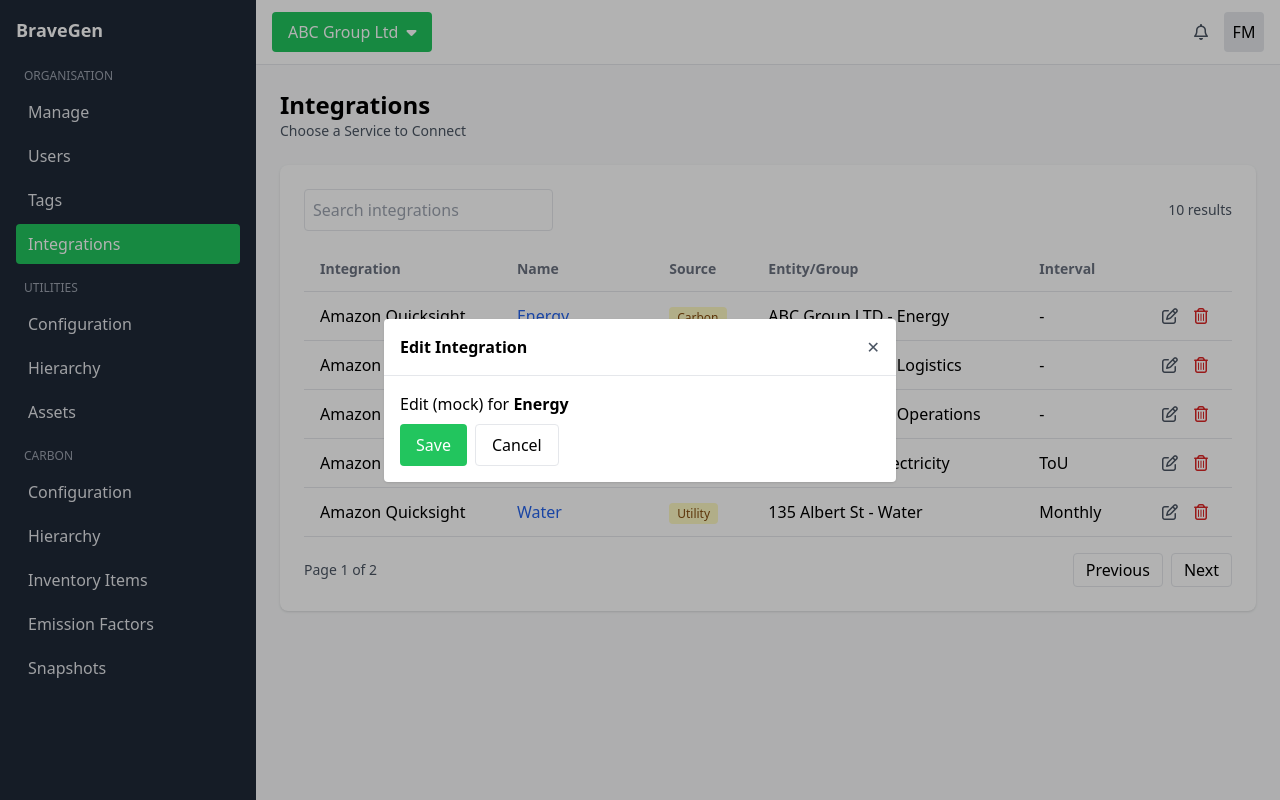
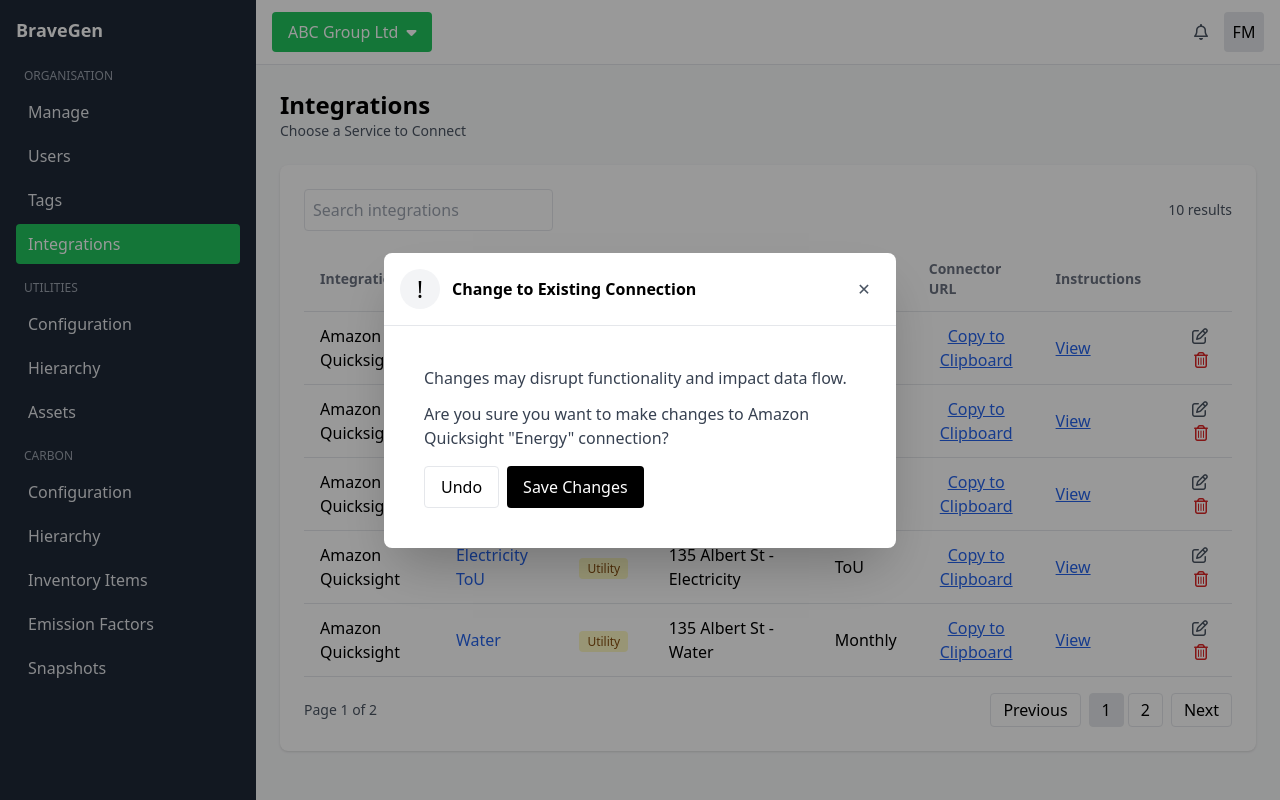
Before and after one commit to kydovirtuevision/exam, a React (Vite) app: page /Settings/Integrations in a window 1280 px wide. Both pictures are taken after a click on the button 1170 px from the left and 316 px from the top of the page. Built offline with nearby package versions, Linux system fonts and the light colour scheme; a small style sheet from the web is missing.

Commit message:
feat: wire table to service, add connector URL/instructions, copy-to-clipboard, numbered pagination and improved modals

```diff
--- a/src/components/IntegrationsTable.jsx
+++ b/src/components/IntegrationsTable.jsx
@@ -1,22 +1,6 @@
-import React, {useState, useMemo} from 'react'
-import mockData from '../data/mockIntegrations'
+import React, { useState, useMemo, useEffect } from 'react'
+import { getIntegrations } from '../services/integrationsService'
 import Modal from './Modal'
-
-function TableRow({row, onEdit, onDelete}){
-  return (
-    <tr className="border-b">
-      <td className="px-4 py-3">{row.integration}</td>
-      <td className="px-4 py-3 text-blue-600">{row.name}</td>
-      <td className="px-4 py-3"><span className="text-xs bg-yellow-100 text-yellow-800 px-2 py-0.5 rounded">{row.source}</span></td>
-      <td className="px-4 py-3">{row.entity}</td>
-      <td className="px-4 py-3">{row.interval || '-'}</td>
-      <td className="px-4 py-3 text-right">
-        <button onClick={()=>onEdit(row)} className="text-gray-600 px-2"><i className="fa-regular fa-pen-to-square" /></button>
-        <button onClick={()=>onDelete(row)} className="text-red-600 px-2"><i className="fa-regular fa-trash-can" /></button>
-      </td>
-    </tr>
-  )
-}
 
 export default function IntegrationsTable(){
   const [query, setQuery] = useState('')
@@ -24,23 +8,45 @@
   const [pageSize] = useState(5)
   const [editRow, setEditRow] = useState(null)
   const [deleteRow, setDeleteRow] = useState(null)
+  const [data, setData] = useState([])
+  const [loading, setLoading] = useState(true)
+
+  useEffect(()=>{
+    let mounted = true
+    setLoading(true)
+    getIntegrations().then(items => { if(mounted){ setData(items); setLoading(false) } })
+    return ()=> { mounted = false }
+  }, [])
 
   const filtered = useMemo(()=>{
     const q = query.trim().toLowerCase()
-    if(!q) return mockData
-    return mockData.filter(r =>
-      r.name.toLowerCase().includes(q) || r.integration.toLowerCase().includes(q) || r.source.toLowerCase().includes(q)
+    if(!q) return data
+    return data.filter(r =>
+      r.name.toLowerCase().includes(q) || r.integration.toLowerCase().includes(q) || r.source.toLowerCase().includes(q) || r.entity.toLowerCase().includes(q)
     )
-  },[query])
+  },[query, data])
 
   const total = filtered.length
   const pages = Math.max(1, Math.ceil(total / pageSize))
   const current = filtered.slice((page-1)*pageSize, page*pageSize)
 
   function onDeleteConfirm(){
-    // since this is a mock app we won't mutate the source data
     setDeleteRow(null)
     alert('Deleted (mock): ' + (deleteRow?.name||''))
+  }
+
+  function copyToClipboard(text){
+    if(typeof navigator !== 'undefined' && navigator.clipboard){
+      navigator.clipboard.writeText(text)
+    } else {
+      const el = document.createElement('textarea')
+      el.value = text
+      document.body.appendChild(el)
+      el.select()
+      document.execCommand('copy')
+      document.body.removeChild(el)
+    }
+    alert('Copied to clipboard')
   }
 
   return (
@@ -61,12 +67,29 @@
               <th className="px-4 py-3">Source</th>
               <th className="px-4 py-3">Entity/Group</th>
               <th className="px-4 py-3">Interval</th>
+              <th className="px-4 py-3">Connector URL</th>
+              <th className="px-4 py-3">Instructions</th>
               <th className="px-4 py-3"></th>
             </tr>
           </thead>
           <tbody>
-            {current.map(r => (
-              <TableRow key={r.id} row={r} onEdit={setEditRow} onDelete={setDeleteRow} />
+            {loading && (
+              <tr><td colSpan={8} className="p-6 text-center text-gray-500">Loading...</td></tr>
+            )}
+            {!loading && current.map(r => (
+              <tr key={r.id} className="border-b">
+                <td className="px-4 py-3">{r.integration}</td>
+                <td className="px-4 py-3 text-blue-600">{r.name}</td>
+                <td className="px-4 py-3"><span className="text-xs bg-yellow-100 text-yellow-800 px-2 py-0.5 rounded">{r.source}</span></td>
+                <td className="px-4 py-3">{r.entity}</td>
+                <td className="px-4 py-3">{r.interval || '-'}</td>
+                <td className="px-4 py-3 text-blue-600"><button onClick={()=>copyToClipboard(r.connectorUrl)} className="underline">Copy to Clipboard</button></td>
+                <td className="px-4 py-3 text-blue-600"><a href={r.instructionsUrl} target="_blank" rel="noreferrer" className="underline">View</a></td>
+                <td className="px-4 py-3 text-right">
+                  <button onClick={()=>setEditRow(r)} className="text-gray-600 px-2"><i className="fa-regular fa-pen-to-square" /></button>
+                  <button onClick={()=>setDeleteRow(r)} className="text-red-600 px-2"><i className="fa-regular fa-trash-can" /></button>
+                </td>
+              </tr>
             ))}
           </tbody>
         </table>
@@ -76,29 +99,36 @@
         <div className="text-sm text-gray-600">Page {page} of {pages}</div>
         <div className="flex items-center gap-2">
           <button onClick={()=>setPage(p=>Math.max(1,p-1))} disabled={page<=1} className="px-3 py-1 border rounded">Previous</button>
+          <div className="flex items-center gap-1">
+            {Array.from({length: pages}).map((_,i)=> (
+              <button key={i+1} onClick={()=>setPage(i+1)} className={`px-3 py-1 border rounded ${page===i+1? 'bg-gray-200': ''}`}>{i+1}</button>
+            ))}
+          </div>
           <button onClick={()=>setPage(p=>Math.min(pages,p+1))} disabled={page>=pages} className="px-3 py-1 border rounded">Next</button>
         </div>
       </div>
 
       {editRow && (
-        <Modal onClose={()=>setEditRow(null)} title="Edit Integration">
-          <div className="p-4">
-            <div className="mb-2">Edit (mock) for <strong>{editRow.name}</strong></div>
+        <Modal onClose={()=>setEditRow(null)} title="Change to Existing Connection">
+          <div className="p-6">
+            <div className="mb-4 text-gray-700">Changes may disrupt functionality and impact data flow.
+              <div className="mt-3">Are you sure you want to make changes to {editRow.integration} "{editRow.name}" connection?</div>
+            </div>
             <div className="flex gap-2">
-              <button onClick={()=>setEditRow(null)} className="px-4 py-2 bg-green-500 text-white rounded">Save</button>
-              <button onClick={()=>setEditRow(null)} className="px-4 py-2 border rounded">Cancel</button>
+              <button onClick={()=>setEditRow(null)} className="px-4 py-2 border rounded">Undo</button>
+              <button onClick={()=>setEditRow(null)} className="px-4 py-2 bg-black text-white rounded">Save Changes</button>
             </div>
           </div>
         </Modal>
       )}
 
       {deleteRow && (
-        <Modal onClose={()=>setDeleteRow(null)} title="Confirm Delete">
-          <div className="p-4">
-            <div className="mb-4">Are you sure you want to remove <strong>{deleteRow.name}</strong>?</div>
+        <Modal onClose={()=>setDeleteRow(null)} title={"Remove \"" + deleteRow?.name + "\" Connection?"}>
+          <div className="p-6">
+            <div className="mb-4 text-gray-700">Are you sure you want to remove {deleteRow.integration} "{deleteRow.name}" connection?</div>
             <div className="flex gap-2">
-              <button onClick={onDeleteConfirm} className="px-4 py-2 bg-red-600 text-white rounded">Delete</button>
-              <button onClick={()=>setDeleteRow(null)} className="px-4 py-2 border rounded">Cancel</button>
+              <button onClick={()=>setDeleteRow(null)} className="px-4 py-2 border rounded">Undo</button>
+              <button onClick={onDeleteConfirm} className="px-4 py-2 bg-red-600 text-white rounded">Remove</button>
             </div>
           </div>
         </Modal>
--- a/src/components/Modal.jsx
+++ b/src/components/Modal.jsx
@@ -3,13 +3,16 @@
 export default function Modal({children, onClose, title}){
   return (
     <div className="fixed inset-0 z-40 flex items-center justify-center">
-      <div className="absolute inset-0 bg-black opacity-30" onClick={onClose} />
-      <div className="bg-white rounded shadow z-50 max-w-lg w-full">
+      <div className="absolute inset-0 bg-black opacity-40" onClick={onClose} />
+      <div className="bg-white rounded-lg shadow-2xl z-50 max-w-lg w-full mx-4">
         <div className="flex items-center justify-between p-4 border-b">
-          <div className="font-semibold">{title}</div>
-          <button onClick={onClose} className="text-gray-600">✕</button>
+          <div className="flex items-center gap-3">
+            <div className="w-10 h-10 rounded-full bg-gray-100 flex items-center justify-center text-2xl">!</div>
+            <div className="font-semibold">{title}</div>
+          </div>
+          <button onClick={onClose} className="w-8 h-8 rounded-full flex items-center justify-center text-gray-600">✕</button>
         </div>
-        <div>{children}</div>
+        <div className="p-4">{children}</div>
       </div>
     </div>
   )
```
